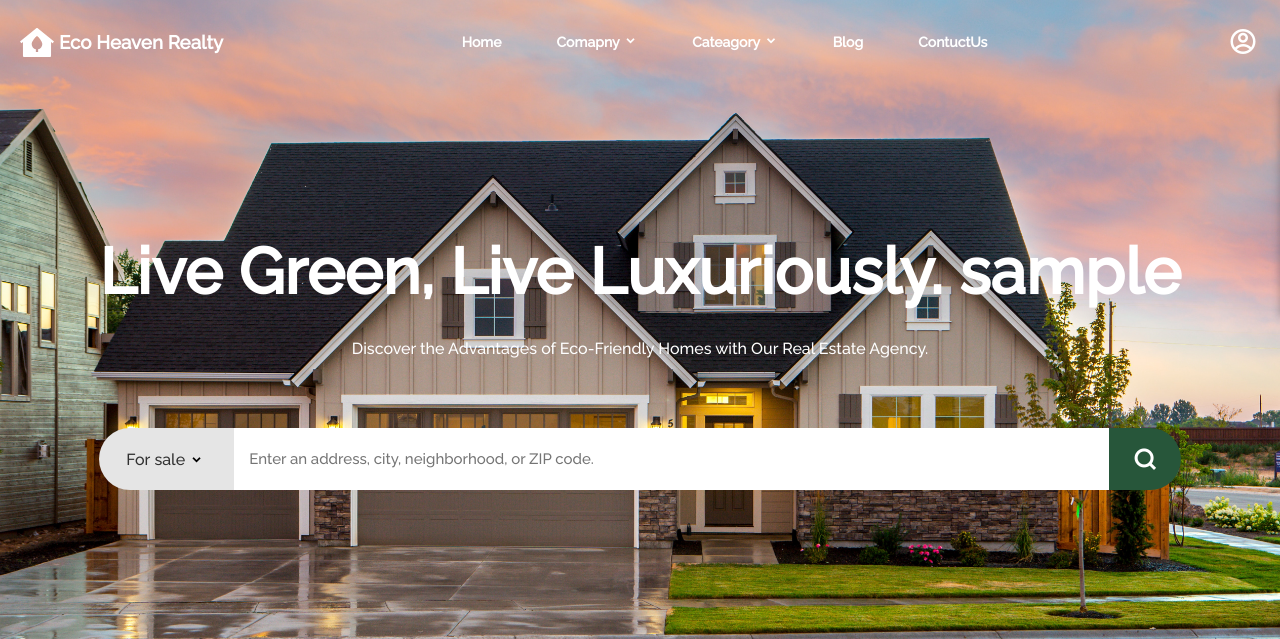
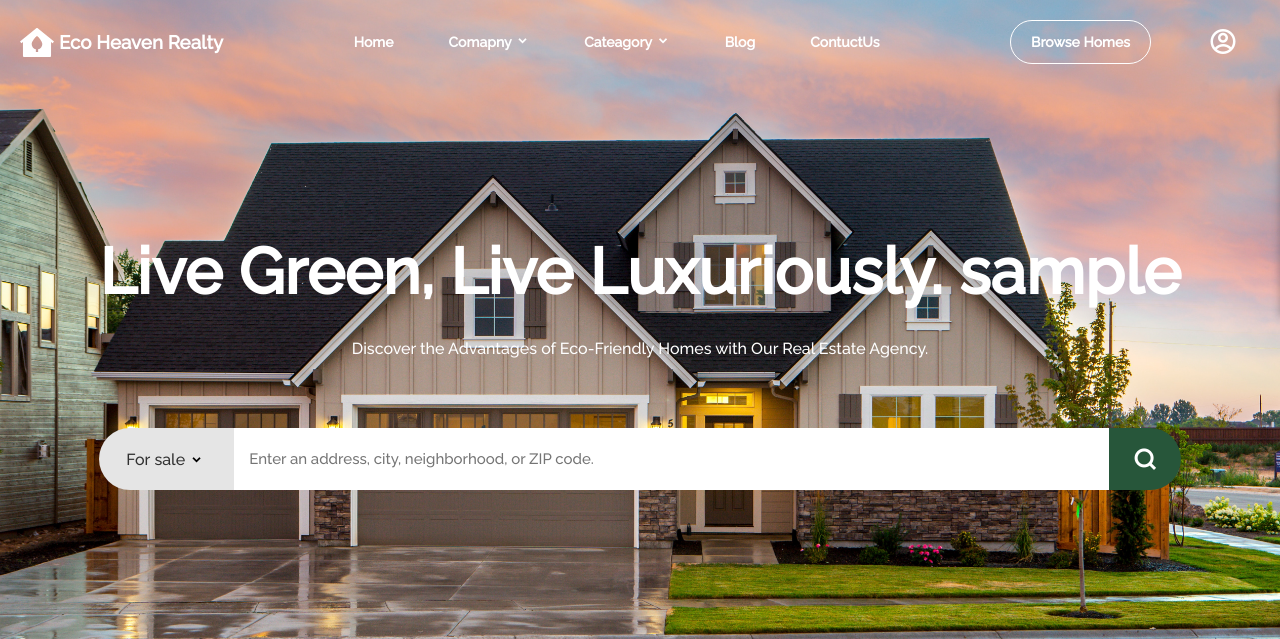
Before and after one commit to Suralmk/eco-heaven-realty, a Django app: page / in a window 1280 px wide; the page is wider, and only the part inside the window is pictured. Shown: the top 639 px of that part. Run offline with Django 4.2, Linux system fonts and the light colour scheme; the visitor is signed in with stand-in values (Sample User, id 1); some libraries are stand-ins or nearby versions; grey boxes are pictures that could not be loaded.

```diff
--- a/authentication/static/css/style.css
+++ b/authentication/static/css/style.css
@@ -85,6 +85,7 @@ body{
 .create-and-login{
     display: flex;
     gap: 10px;
+    width: fit-content;
 }
 .create-and-login button{
     border: 1px solid white;
@@ -204,12 +205,25 @@ body{
 /*authenticated user*/
 
 .user{
-    flex-direction: column;
-    gap: 20px;
     display: flex;
-    gap: 10px;
     align-items: center;
     justify-content: center;
+    width: 250px;
+
+    justify-content: space-between;
+}
+.user button{
+    border: 1px solid white;
+    outline: none;
+    background: none;
+    padding: 11px 20px;
+    color: white;
+    border-radius: 50px;
+    font-size: 14px;
+    font-weight: 600;
+    line-height: 20px;
+    cursor: pointer;
+    transition: 0.6s;
 }
 
 .user a {
@@ -217,6 +231,7 @@ body{
     padding: 2px 2px;
     cursor: pointer;
     right: 0;
+    margin-right: 20px;
 
 }
 .user a i{
--- a/authentication/templates/authentication/base.html
+++ b/authentication/templates/authentication/base.html
@@ -100,6 +100,7 @@
             </style>
             <div class="user-container">
                 <div class="user" style="display: flex ; gap: 10px;">
+                    <button type="button" >Browse Homes</button>
                     <a ><i class="ri-account-circle-line"></i></a>
                 </div>
                 <div class="user-setting">
```
